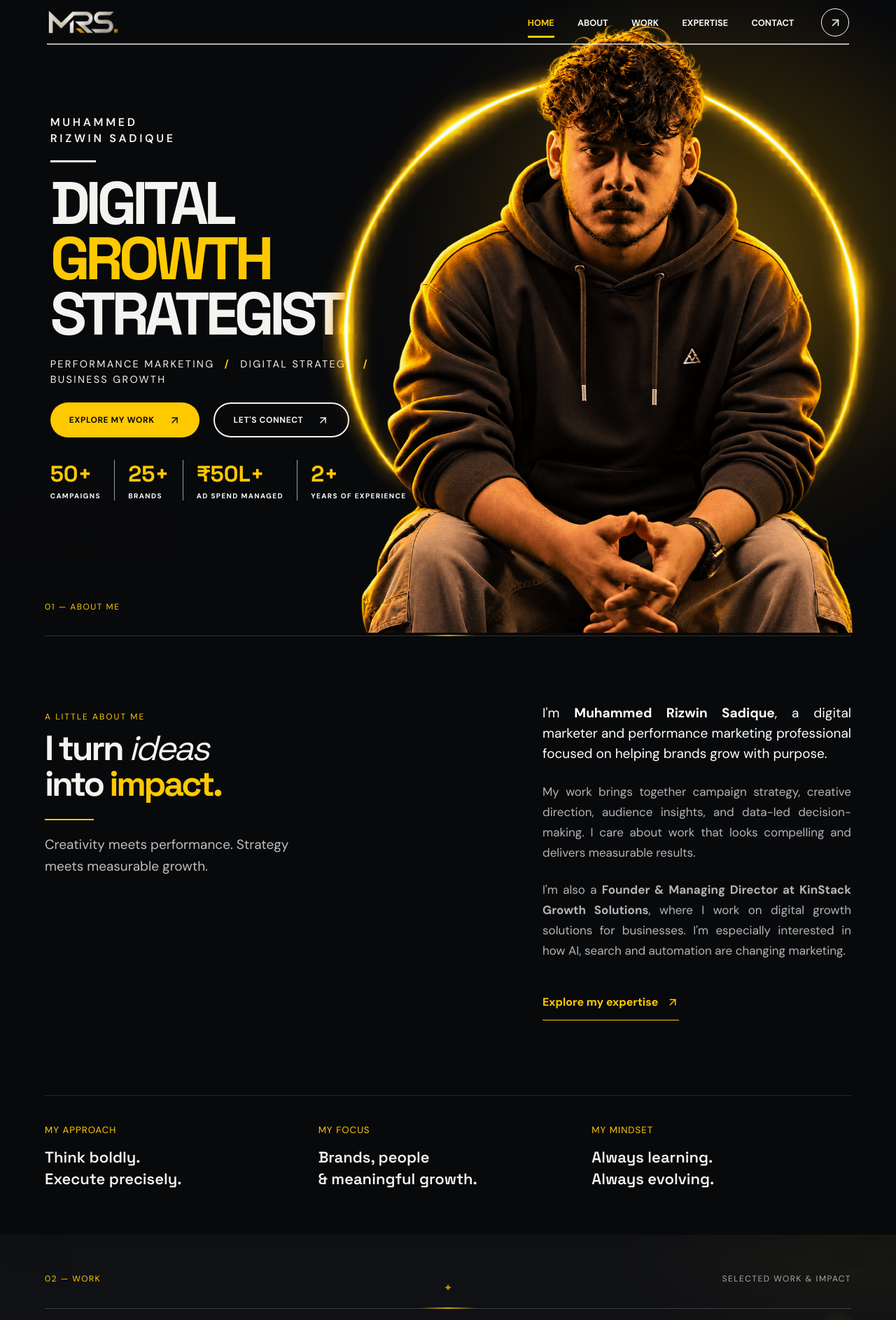
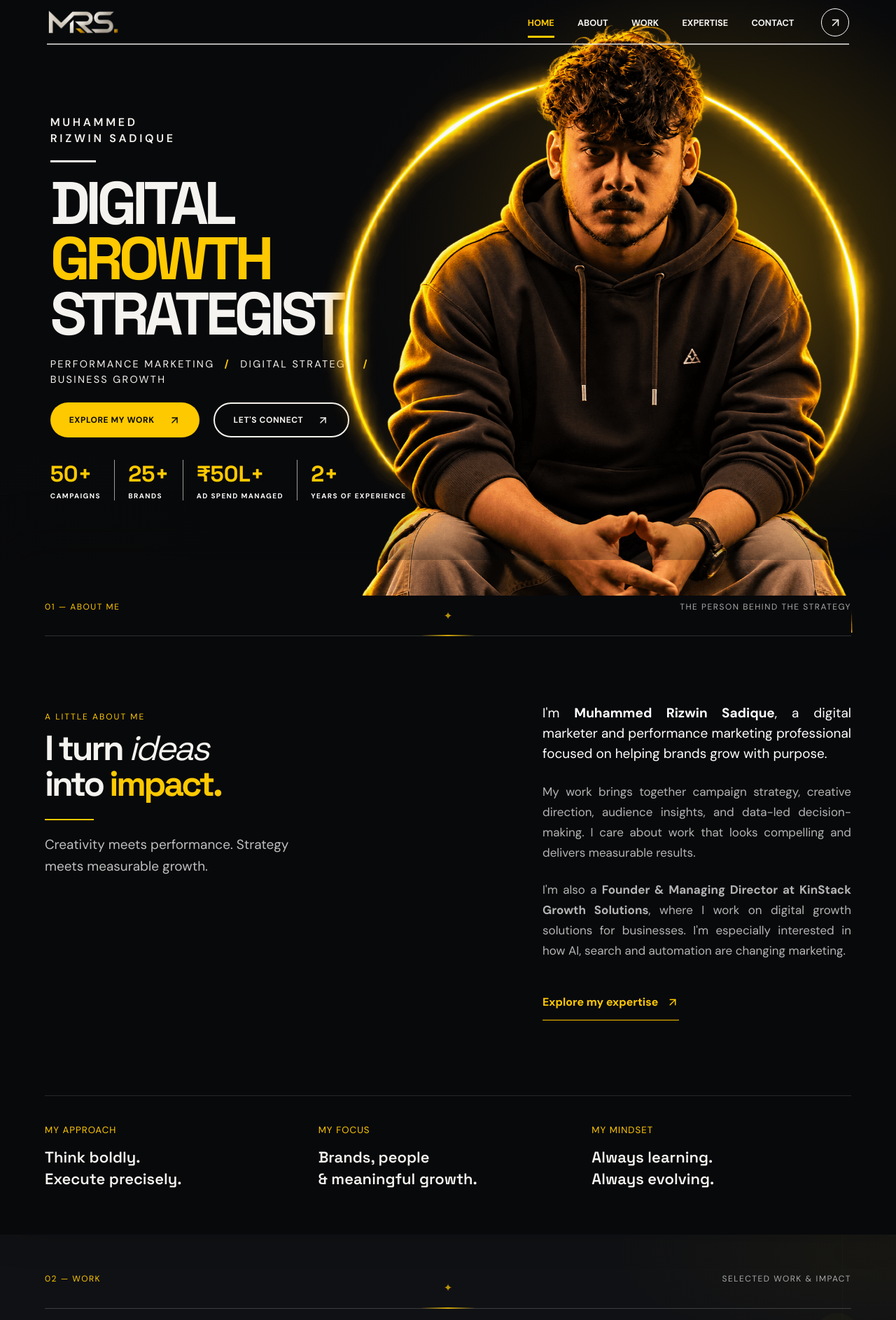
Before and after one commit to MuhammedRizwin/portfolio, a Next.js app: page / in a window 1280 px wide. Shown: the top 1886 px of the page at 70% size. Built offline with nearby package versions, Linux system fonts and the light colour scheme.

Commit message:
Prevent animated portrait from obscuring About headings and text

```diff
--- a/app/globals.css
+++ b/app/globals.css
@@ -408,3 +408,11 @@ filter:none!important;
 #work .expertise-head,#expertise .expertise-head{position:relative}
 #work .expertise-head:before,#expertise .expertise-head:before{content:"";position:absolute;right:0;top:-12px;width:38px;height:38px;border:1px solid #ffc90040;border-radius:50%;box-shadow:0 0 0 12px #ffc90006;pointer-events:none}
 @media(max-width:800px){.section .section-top:before{display:none}.section .section-top:after{left:0;transform:none;width:55px}.section .section-top{min-height:46px}#work .expertise-head:before,#expertise .expertise-head:before{width:24px;height:24px}}
+
+/* Keep About navigation/section copy above the traveling portrait. */
+.hero.hero-portrait-blended{z-index:1!important}
+.about.section{z-index:5!important;background:transparent!important;isolation:auto!important}
+.about.section:before{display:none!important}
+.about .section-top,.about .about-grid,.about .values{position:relative;z-index:6}
+.about .section-top{background:#08090b;isolation:isolate}
+.about .about-intro,.about .copy{position:relative;z-index:7}
```
